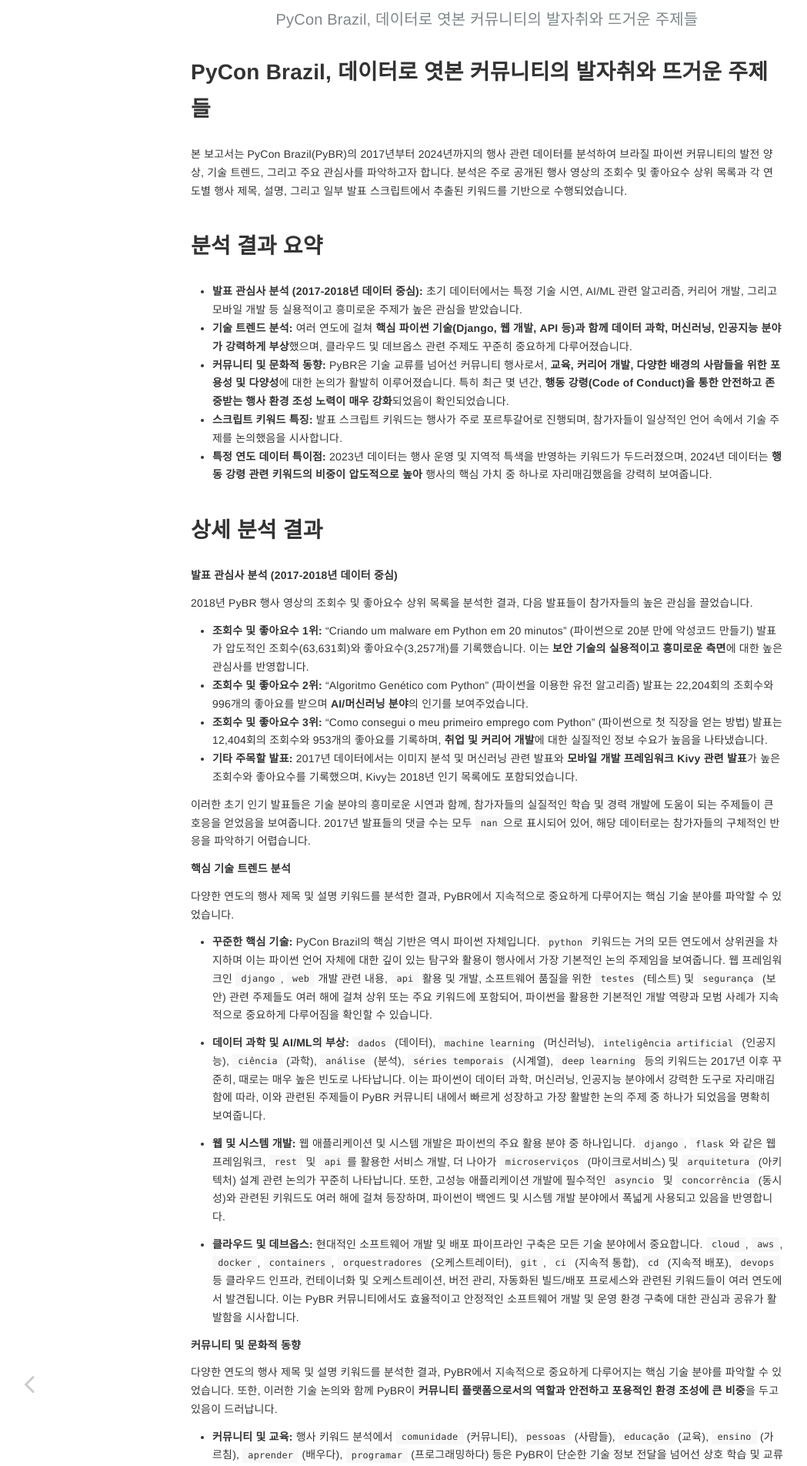
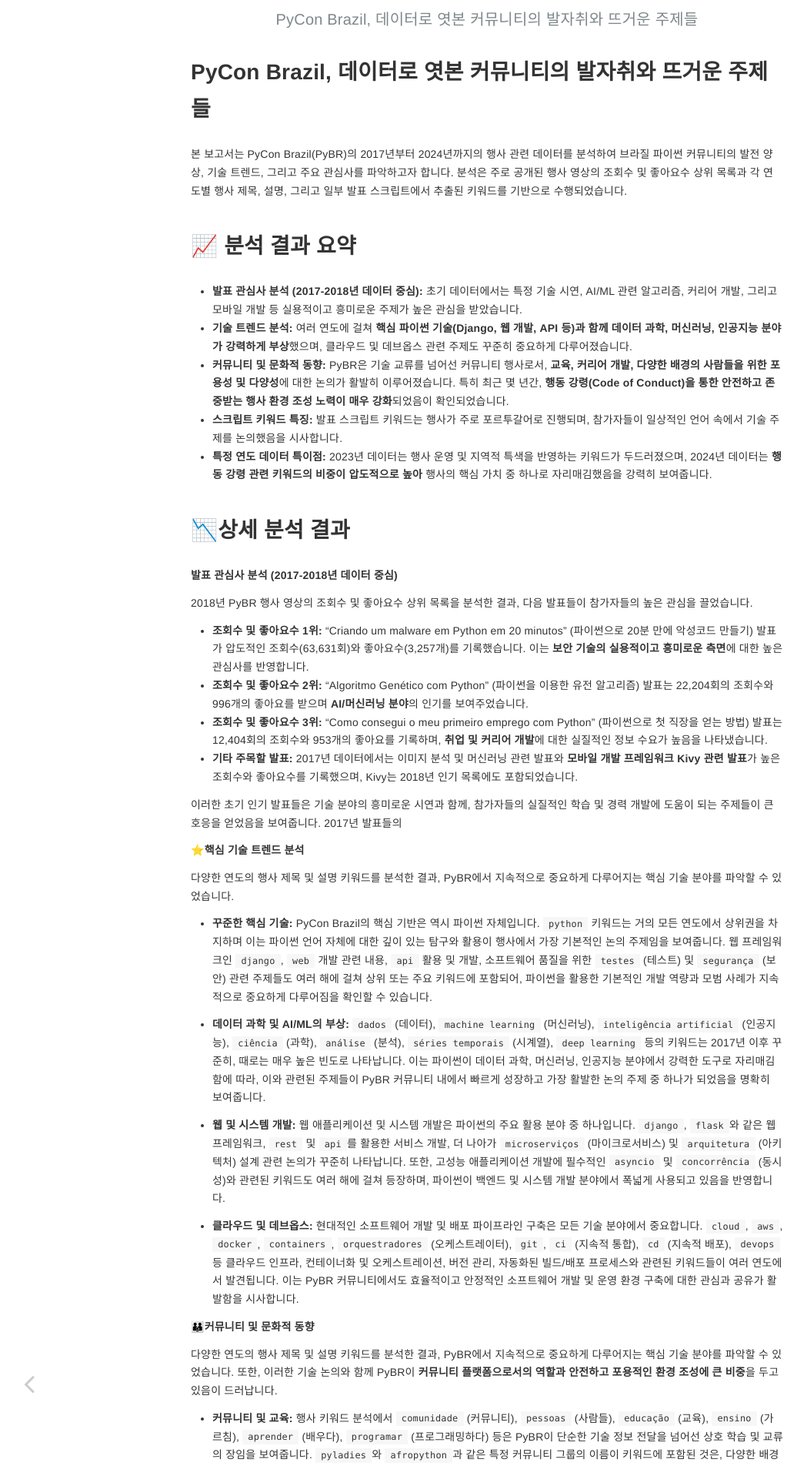
Before and after one commit to GSIII/edabook, a Jekyll site: the page built from _posts/2025-05-27-pyconbr-monixc.md, in a window 1280 px wide. Shown: the top 1904 px of the page at 77% size, without its empty margins (7-1056 px from the left). Built offline with Jekyll 4.4.1, drawn with Linux system fonts in a browser that asks for light colours; some of the changed text lies outside the part shown.

Commit message:
Update 2025-05-27-pyconbr-monixc.md

````diff
--- a/_posts/2025-05-27-pyconbr-monixc.md
+++ b/_posts/2025-05-27-pyconbr-monixc.md
@@ -9,7 +9,7 @@ mermaid: true
 
 본 보고서는 PyCon Brazil(PyBR)의 2017년부터 2024년까지의 행사 관련 데이터를 분석하여 브라질 파이썬 커뮤니티의 발전 양상, 기술 트렌드, 그리고 주요 관심사를 파악하고자 합니다. 분석은 주로 공개된 행사 영상의 조회수 및 좋아요수 상위 목록과 각 연도별 행사 제목, 설명, 그리고 일부 발표 스크립트에서 추출된 키워드를 기반으로 수행되었습니다.
 
-# **분석 결과 요약**
+# 📈 **분석 결과 요약**
 
 *   **발표 관심사 분석 (2017-2018년 데이터 중심):** 초기 데이터에서는 특정 기술 시연, AI/ML 관련 알고리즘, 커리어 개발, 그리고 모바일 개발 등 실용적이고 흥미로운 주제가 높은 관심을 받았습니다.
 *   **기술 트렌드 분석:** 여러 연도에 걸쳐 **핵심 파이썬 기술(Django, 웹 개발, API 등)과 함께 데이터 과학, 머신러닝, 인공지능 분야가 강력하게 부상**했으며, 클라우드 및 데브옵스 관련 주제도 꾸준히 중요하게 다루어졌습니다.
@@ -18,7 +18,7 @@ mermaid: true
 *   **특정 연도 데이터 특이점:** 2023년 데이터는 행사 운영 및 지역적 특색을 반영하는 키워드가 두드러졌으며, 2024년 데이터는 **행동 강령 관련 키워드의 비중이 압도적으로 높아** 행사의 핵심 가치 중 하나로 자리매김했음을 강력히 보여줍니다.
 
 
-# **상세 분석 결과**
+# 📉**상세 분석 결과**
 
 **발표 관심사 분석 (2017-2018년 데이터 중심)**
 
@@ -29,9 +29,9 @@ mermaid: true
 *   **조회수 및 좋아요수 3위:** "Como consegui o meu primeiro emprego com Python" (파이썬으로 첫 직장을 얻는 방법) 발표는 12,404회의 조회수와 953개의 좋아요를 기록하며, **취업 및 커리어 개발**에 대한 실질적인 정보 수요가 높음을 나타냈습니다.
 *   **기타 주목할 발표:** 2017년 데이터에서는 이미지 분석 및 머신러닝 관련 발표와 **모바일 개발 프레임워크 Kivy 관련 발표**가 높은 조회수와 좋아요수를 기록했으며, Kivy는 2018년 인기 목록에도 포함되었습니다.
 
-이러한 초기 인기 발표들은 기술 분야의 흥미로운 시연과 함께, 참가자들의 실질적인 학습 및 경력 개발에 도움이 되는 주제들이 큰 호응을 얻었음을 보여줍니다. 2017년 발표들의 댓글 수는 모두 `nan`으로 표시되어 있어, 해당 데이터로는 참가자들의 구체적인 반응을 파악하기 어렵습니다.
+이러한 초기 인기 발표들은 기술 분야의 흥미로운 시연과 함께, 참가자들의 실질적인 학습 및 경력 개발에 도움이 되는 주제들이 큰 호응을 얻었음을 보여줍니다. 2017년 발표들의
 
-**핵심 기술 트렌드 분석**
+⭐**핵심 기술 트렌드 분석**
 
 다양한 연도의 행사 제목 및 설명 키워드를 분석한 결과, PyBR에서 지속적으로 중요하게 다루어지는 핵심 기술 분야를 파악할 수 있었습니다.
 
@@ -44,7 +44,7 @@ mermaid: true
 *   **클라우드 및 데브옵스:** 현대적인 소프트웨어 개발 및 배포 파이프라인 구축은 모든 기술 분야에서 중요합니다. `cloud`, `aws`, `docker`, `containers`, `orquestradores` (오케스트레이터), `git`, `ci` (지속적 통합), `cd` (지속적 배포), `devops` 등 클라우드 인프라, 컨테이너화 및 오케스트레이션, 버전 관리, 자동화된 빌드/배포 프로세스와 관련된 키워드들이 여러 연도에서 발견됩니다. 이는 PyBR 커뮤니티에서도 효율적이고 안정적인 소프트웨어 개발 및 운영 환경 구축에 대한 관심과 공유가 활발함을 시사합니다.
 
 
-**커뮤니티 및 문화적 동향**
+👪**커뮤니티 및 문화적 동향**
 
 다양한 연도의 행사 제목 및 설명 키워드를 분석한 결과, PyBR에서 지속적으로 중요하게 다루어지는 핵심 기술 분야를 파악할 수 있었습니다. 또한, 이러한 기술 논의와 함께 PyBR이 **커뮤니티 플랫폼으로서의 역할과 안전하고 포용적인 환경 조성에 큰 비중**을 두고 있음이 드러납니다.
 
@@ -52,21 +52,19 @@ mermaid: true
 
 *   **커리어 개발:** `emprego` (직업), `trabalho remoto` (원격 근무), `carreira` (커리어), `desenvolvedor` (개발자)와 같은 키워드들의 출현은 참가자들이 행사를 통해 경력 개발 및 취업 기회에 대한 정보를 얻고자 하는 높은 관심을 반영합니다. 이는 2018년에 `Como consegui o meu primeiro emprego com Python` (Késsia Castro) 영상이 조회수 및 좋아요 수 상위 목록에 포함된 초기 인기 발표 사례에서도 확인된 주제입니다.
 
-**안전하고 포용적인 행사 환경 조성 노력의 강화**
+♥️**안전하고 포용적인 행사 환경 조성 노력의 강화**
 
 PyBR 키워드 분석에서 가장 두드러지는 변화 중 하나는 행사의 **안전성과 포용성에 대한 강조가 점진적으로 증가하고, 특히 최근(2024년) 더욱 명확해졌다는 점**입니다.
 
 *   **다양성 및 포용성:** `diversidade` (다양성), `gênero` (성별), `raça` (인종), `inclusão` (포함) 등 키워드는 PyBR이 다양한 배경을 가진 모든 사람들이 환영받는 공간이 되기 위해 노력하고 있음을 지속적으로 보여줍니다. 앞서 언급된 `pyladies` 및 `afropython`과 같은 특정 그룹 키워드도 이러한 다양성 및 포용성 노력의 일환으로 해석될 수 있습니다.
 
 *   **행동 강령(Código de Conduta)의 중요성 부각:** 2022년 데이터에서도 `código de conduta` (행동 강령) 키워드가 나타나기 시작했으며, **2024년 키워드에서는 `código de conduta`가 압도적으로 높은 비중**을 차지합니다. 특히 2024년에는 **`assédio` (괴롭힘), `discriminação` (차별), `exclusão` (배제), `humilhação` (굴욕)**과 같은 부정적 경험을 나타내는 키워드들과 함께, 이에 대한 `resposta` (대응), `ações` (조치), `segurança` (안전), `tolerado` (용납되는) 등 행동 강령의 구체적인 내용 및 이를 통해 추구하는 가치, 그리고 문제 발생 시의 대응 절차와 관련된 용어들이 상위 키워드 목록에 대거 포함되었습니다. 이는 2024년 PyBR이 기술 콘텐츠 공유만큼이나, **참가자들이 안전하고 존중받는 환경에서 교류할 수 있도록 하는 데 최우선적인 노력을 기울이고 있음**을 명확하게 시사합니다. 행동 강령 관련 용어들이 다른 기술 관련 용어들보다도 더 강조된 것은 PyBR이 커뮤니티의 건강하고 포용적인 문화 조성에 대한 깊은 책임감을 가지고 있음을 보여주는 중요한 데이터입니다.
-**스크립트 키워드 특징**
 
-발표 스크립트에서 추출된 상위 키워드 목록을 살펴보면, 'que', 'um', 'eu', 'não', 'você', 'gente', 'uma', 'tem', 'então', 'com' 등 **일상적인 포르투갈어 단어들이 대부분을 차지**합니다. 이는 발표가 모국어인 포르투갈어로 진행되었으며, 참가자들이 편안하고 자연스러운 언어 환경에서 기술 주제에 대해 논의했음을 나타냅니다. 특정 기술 용어나 고유 명사는 이러한 흔한 단어들보다는 빈도가 낮아 하위 목록에 포함되었을 가능성이 높습니다.
-
-**특정 연도 데이터 특이점**
+💡**특정 연도 데이터 특이점**
 
 *   **2023년:** 2023년의 키워드 데이터 상위 목록에는 `sala` (방), `manhã` (아침), `tarde` (오후), 특정 시간대, 그리고 `polenta`, `pinhão`, `uva`, `agnoline` 등 **행사 장소 및 일정, 브라질 남부 지역 특색을 나타내는 단어들**이 포함되었습니다. 스크립트 키워드는 일반적인 포르투갈어 단어들이 우세했으므로, 이는 해당 연도의 데이터 소스가 발표 내용 자체보다는 행사 운영 및 관련된 정보에 더 중점을 두었을 가능성을 시사합니다.
 *   **2024년:** 앞서 상세 분석에서 언급했듯이, 2024년 데이터는 **행동 강령 관련 키워드의 압도적인 비중**을 통해 **안전하고 포용적인 행사 환경 조성이 핵심 목표였음**을 명확히 보여줍니다. 행사의 공식 웹사이트 주소(`pythonbrasil.org.br`) 및 Discord 링크(`bit.ly/nfe7vdgbjn`)도 상위 키워드로 나타나 커뮤니케이션 채널의 중요성을 강조합니다.
+*
 ```mermaid
   graph TD
     A[PyBR 핵심 주제] --> B[기술]
@@ -129,7 +127,7 @@ timeline
                스크립트 키워드: 행동 강령 관련 용어 압도적 우세 [23, 24, conversation history]
 ```
 
-**결론**
+# **결론**
 
 PyCon Brazil은 2017년부터 2024년까지의 데이터를 통해 볼 때, **브라질 파이썬 커뮤니티의 기술적 성장을 이끌어가는 동시에, 커뮤니티의 건강한 문화 조성에도 깊이 관여하고 있는 역동적인 행사**임을 알 수 있습니다. 초기에는 보안, AI/ML, 커리어, 모바일 등 실용적이고 흥미로운 기술 주제들이 큰 관심을 받았으며, 시간이 지남에 따라 데이터 과학, AI/ML, 클라우드, 데브옵스 등의 현대적 기술 트렌드가 핵심 논의 주제로 자리 잡았습니다.
 
````
